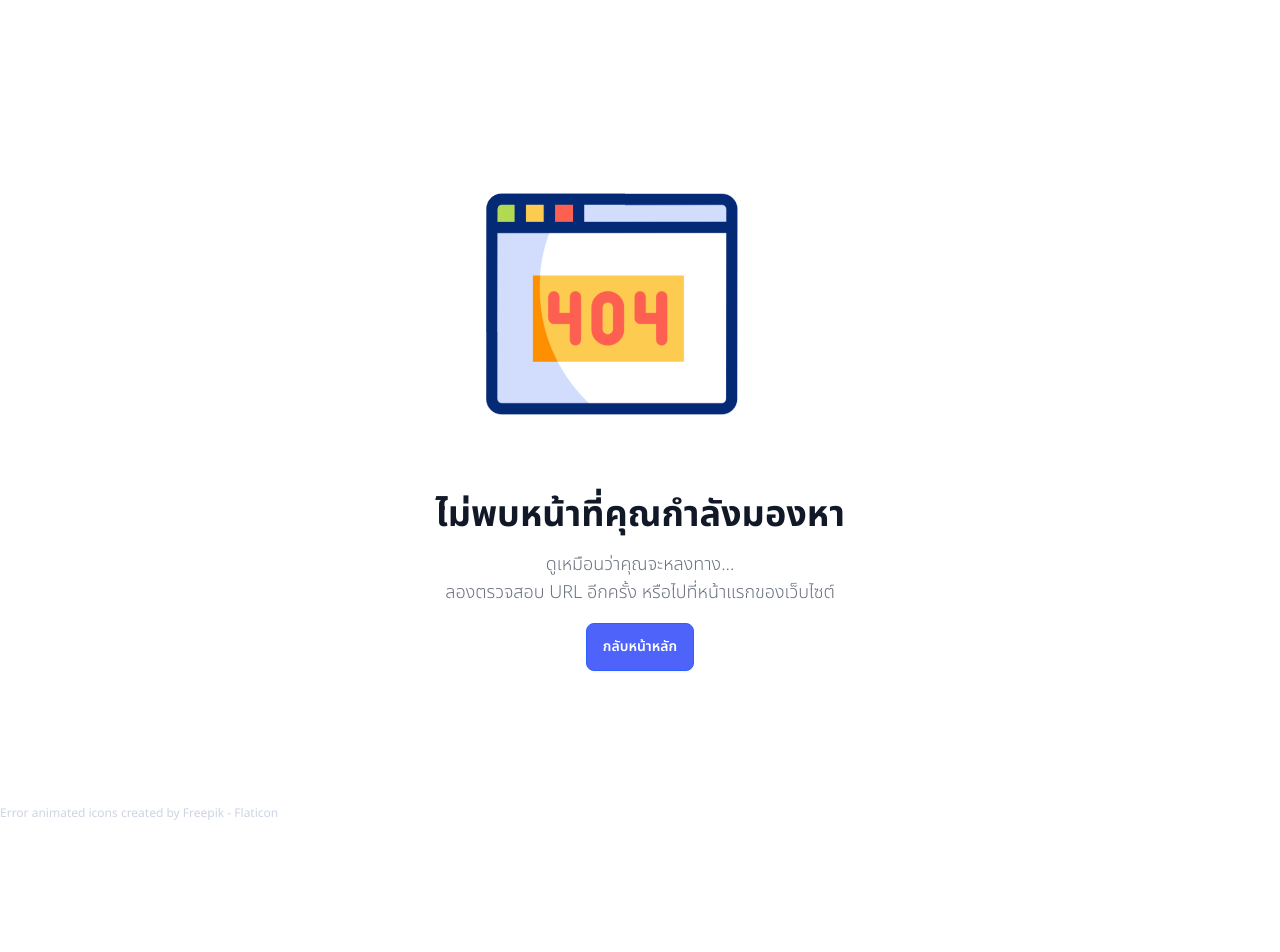
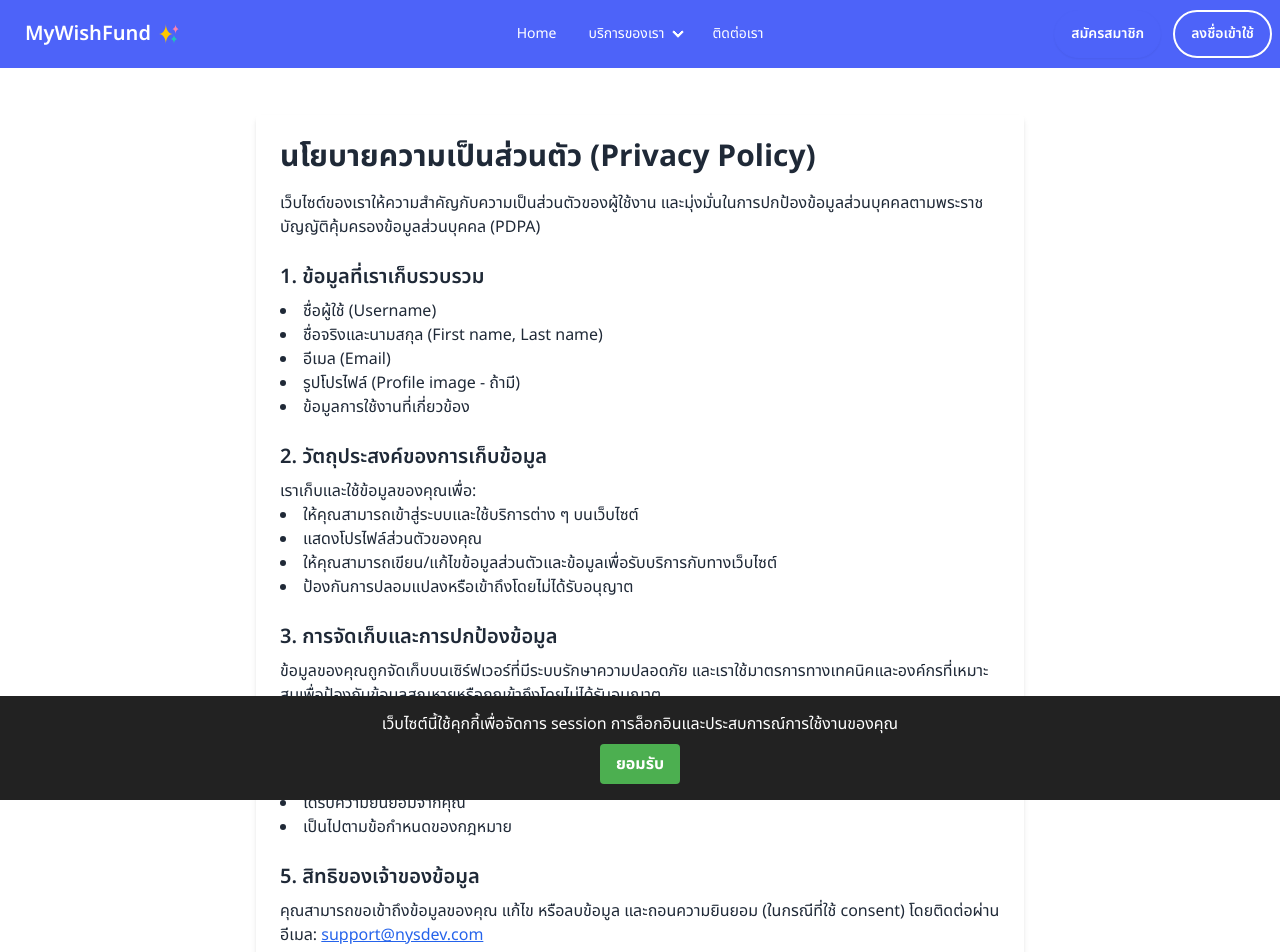
Before and after one commit to ouyniya/cc19_MF_frontend, a React (Vite) app: page /privacy in a window 1280 px wide. Shown: the top 952 px of the page. Before the commit the page ends 824 px from the top, so only its background shows below. Built offline with nearby package versions, Linux system fonts and the light colour scheme; what chartjs-plugin-datalabels would draw is missing.

Commit message:
feat: cookies added

```diff
--- a/src/App.jsx
+++ b/src/App.jsx
@@ -1,10 +1,12 @@
 
+import CookieConsent from './components/CookiesConsent'
 import AppRoutes from './routes/AppRoutes'
 
 function App() {
 
   return (
     <>
+     <CookieConsent />
       <AppRoutes />
     </>
   )
--- /dev/null
+++ b/src/components/CookiesConsent.jsx
@@ -0,0 +1,55 @@
+import { useState, useEffect } from "react";
+
+const COOKIE_CONSENT_KEY = "cookie_consent_accepted";
+
+export default function CookieConsent() {
+  const [showConsent, setShowConsent] = useState(false);
+
+  useEffect(() => {
+    const consent = localStorage.getItem(COOKIE_CONSENT_KEY);
+    if (!consent) {
+      setShowConsent(true);
+    }
+  }, []);
+
+  const handleAccept = () => {
+    localStorage.setItem(COOKIE_CONSENT_KEY, "true");
+    setShowConsent(false);
+  };
+
+  if (!showConsent) return null;
+
+  return (
+    <div
+      style={{
+        position: "fixed",
+        bottom: 0,
+        left: 0,
+        right: 0,
+        backgroundColor: "#222",
+        color: "#fff",
+        padding: "1rem",
+        textAlign: "center",
+        zIndex: 9999,
+      }}
+    >
+      <p style={{ margin: "0 0 0.5rem 0" }}>
+        เว็บไซต์นี้ใช้คุกกี้เพื่อจัดการ session การล็อกอินและประสบการณ์การใช้งานของคุณ
+      </p>
+      <button
+        onClick={handleAccept}
+        style={{
+          backgroundColor: "#4caf50",
+          border: "none",
+          padding: "0.5rem 1rem",
+          color: "white",
+          cursor: "pointer",
+          borderRadius: "4px",
+          fontWeight: "bold",
+        }}
+      >
+        ยอมรับ
+      </button>
+    </div>
+  );
+}
--- a/src/components/Footer.jsx
+++ b/src/components/Footer.jsx
@@ -22,6 +22,8 @@ function Footer() {
             <Link to="/register" className="link link-hover">สมัครสมาชิก
             </Link>
             <Link to="/login" className="link link-hover">ลงชื่อเข้าใช้
+            </Link>
+            <Link to="/privacy" className="link link-hover">นโยบายความเป็นส่วนตัว
             </Link>
           </nav>
           <nav className="flex flex-col basis-1/4">
--- /dev/null
+++ b/src/pages/main/PrivacyPolicy.jsx
@@ -0,0 +1,75 @@
+export default function PrivacyPolicy() {
+  return (
+    <div className="max-w-3xl mt-10 mx-auto p-6 rounded shadow-md">
+      <h1 className="text-3xl font-bold mb-4">นโยบายความเป็นส่วนตัว (Privacy Policy)</h1>
+
+      <p>
+        เว็บไซต์ของเราให้ความสำคัญกับความเป็นส่วนตัวของผู้ใช้งาน และมุ่งมั่นในการปกป้องข้อมูลส่วนบุคคลตามพระราชบัญญัติคุ้มครองข้อมูลส่วนบุคคล (PDPA)
+      </p>
+
+      <section className="mt-6">
+        <h2 className="text-xl font-semibold mb-2">1. ข้อมูลที่เราเก็บรวบรวม</h2>
+        <ul className="list-disc list-inside">
+          <li>ชื่อผู้ใช้ (Username)</li>
+          <li>ชื่อจริงและนามสกุล (First name, Last name)</li>
+          <li>อีเมล (Email)</li>
+          <li>รูปโปรไฟล์ (Profile image - ถ้ามี)</li>
+          <li>ข้อมูลการใช้งานที่เกี่ยวข้อง</li>
+        </ul>
+      </section>
+
+      <section className="mt-6">
+        <h2 className="text-xl font-semibold mb-2">2. วัตถุประสงค์ของการเก็บข้อมูล</h2>
+        <p>
+          เราเก็บและใช้ข้อมูลของคุณเพื่อ:
+        </p>
+        <ul className="list-disc list-inside">
+          <li>ให้คุณสามารถเข้าสู่ระบบและใช้บริการต่าง ๆ บนเว็บไซต์</li>
+          <li>แสดงโปรไฟล์ส่วนตัวของคุณ</li>
+          <li>ให้คุณสามารถเขียน/แก้ไขข้อมูลส่วนตัวและข้อมูลเพื่อรับบริการกับทางเว็บไซต์</li>
+          <li>ป้องกันการปลอมแปลงหรือเข้าถึงโดยไม่ได้รับอนุญาต</li>
+        </ul>
+      </section>
+
+      <section className="mt-6">
+        <h2 className="text-xl font-semibold mb-2">3. การจัดเก็บและการปกป้องข้อมูล</h2>
+        <p>
+          ข้อมูลของคุณถูกจัดเก็บบนเซิร์ฟเวอร์ที่มีระบบรักษาความปลอดภัย และเราใช้มาตรการทางเทคนิคและองค์กรที่เหมาะสมเพื่อป้องกันข้อมูลสูญหายหรือถูกเข้าถึงโดยไม่ได้รับอนุญาต
+        </p>
+      </section>
+
+      <section className="mt-6">
+        <h2 className="text-xl font-semibold mb-2">4. การเปิดเผยข้อมูล</h2>
+        <p>
+          เราไม่เปิดเผยข้อมูลของคุณต่อบุคคลภายนอก ยกเว้นในกรณีที่:
+        </p>
+        <ul className="list-disc list-inside">
+          <li>ได้รับความยินยอมจากคุณ</li>
+          <li>เป็นไปตามข้อกำหนดของกฎหมาย</li>
+        </ul>
+      </section>
+
+      <section className="mt-6">
+        <h2 className="text-xl font-semibold mb-2">5. สิทธิของเจ้าของข้อมูล</h2>
+        <p>
+          คุณสามารถขอเข้าถึงข้อมูลของคุณ แก้ไข หรือลบข้อมูล และถอนความยินยอม (ในกรณีที่ใช้ consent) โดยติดต่อผ่านอีเมล: <a href="mailto:support@nysdev.com" className="text-blue-600 underline">support@nysdev.com</a>
+        </p>
+      </section>
+
+      <section className="mt-6">
+        <h2 className="text-xl font-semibold mb-2">6. คุกกี้ (Cookies)</h2>
+        <p>
+          เว็บไซต์นี้ใช้คุกกี้จำเป็นเพื่อให้คุณสามารถเข้าสู่ระบบผ่านระบบและจัดการ session อย่างปลอดภัย<br/>
+          ไม่มีการใช้คุกกี้เพื่อวัตถุประสงค์ทางการตลาดหรือการโฆษณา
+        </p>
+      </section>
+
+      <section className="mt-6">
+        <h2 className="text-xl font-semibold mb-2">การเปลี่ยนแปลงนโยบาย</h2>
+        <p>
+          เราขอสงวนสิทธิ์ในการแก้ไขนโยบายความเป็นส่วนตัวนี้ตามความเหมาะสม โดยจะมีการประกาศบนเว็บไซต์หากมีการเปลี่ยนแปลง
+        </p>
+      </section>
+    </div>
+  );
+}
--- a/src/routes/AppRoutes.jsx
+++ b/src/routes/AppRoutes.jsx
@@ -19,6 +19,7 @@ import LayoutAdmin from "../layouts/LayoutAdmin";
 import ProtectRoutes from "./ProtectRoutes";
 import RiskResult from "../pages/riskAssessment/RiskResult";
 import ProtectAuth from "./ProtectAuth";
+import PrivacyPolicy from "../pages/main/PrivacyPolicy";
 
 // Route ใช้ในการกำหนดเส้นทาง (route) เฉพาะหนึ่งเส้นทาง
 // Routes จะตรวจสอบว่า URL ตรงกับ path ไหน และแสดงคอมโพเนนต์ที่ตรงกับเส้นทางนั้น
@@ -32,6 +33,7 @@ function AppRoutes() {
         <Route path="/" element={<Layout />}>
           <Route index element={<Home />} />
           <Route path="contact-us" element={<ContactUs />} />
+          <Route path="privacy"  element={<PrivacyPolicy />} />
           <Route path="register" element={<Register />} />
           <Route path="login" element={<Login />} />
           <Route path="fund" element={<Fund />} />
```
